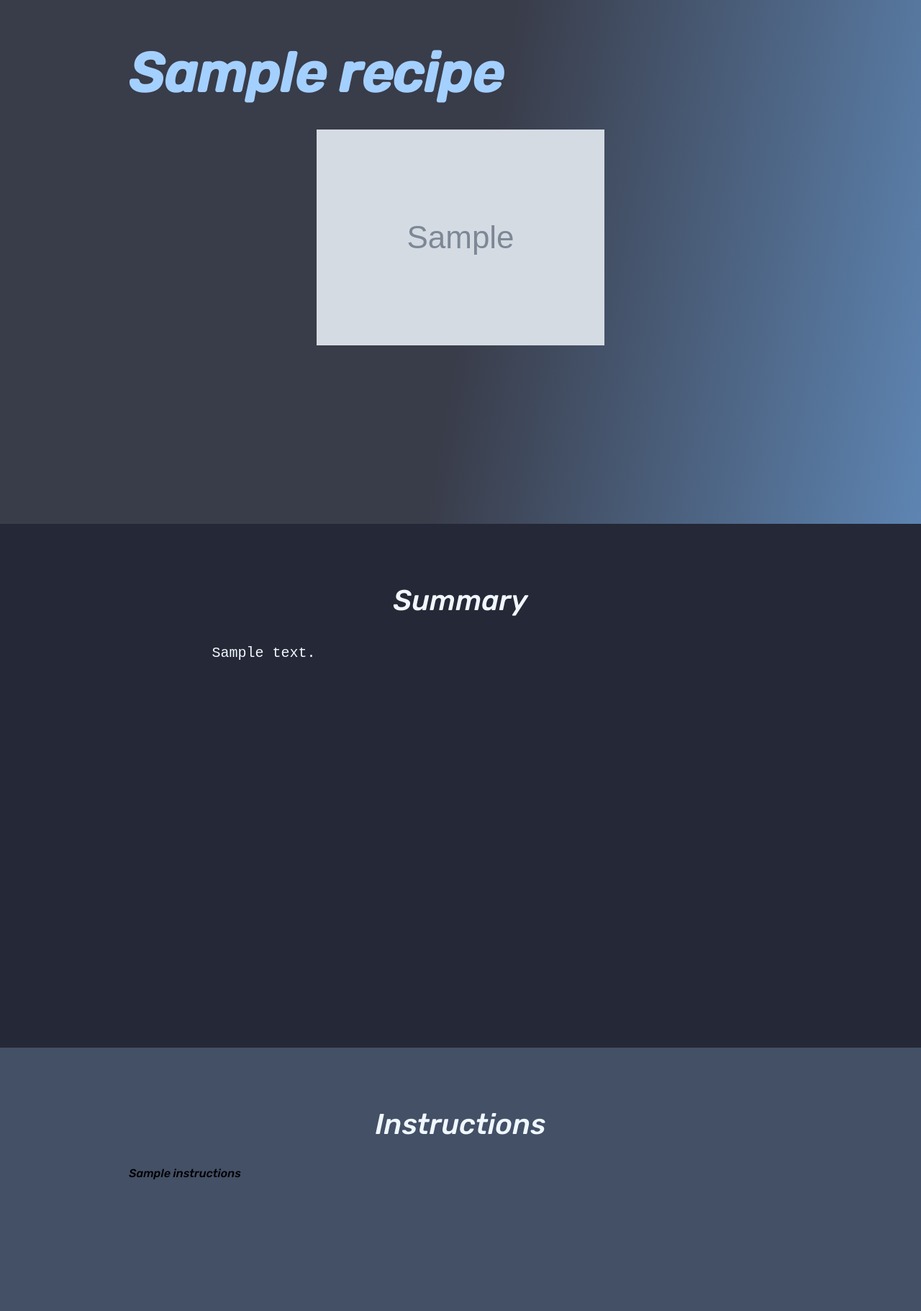
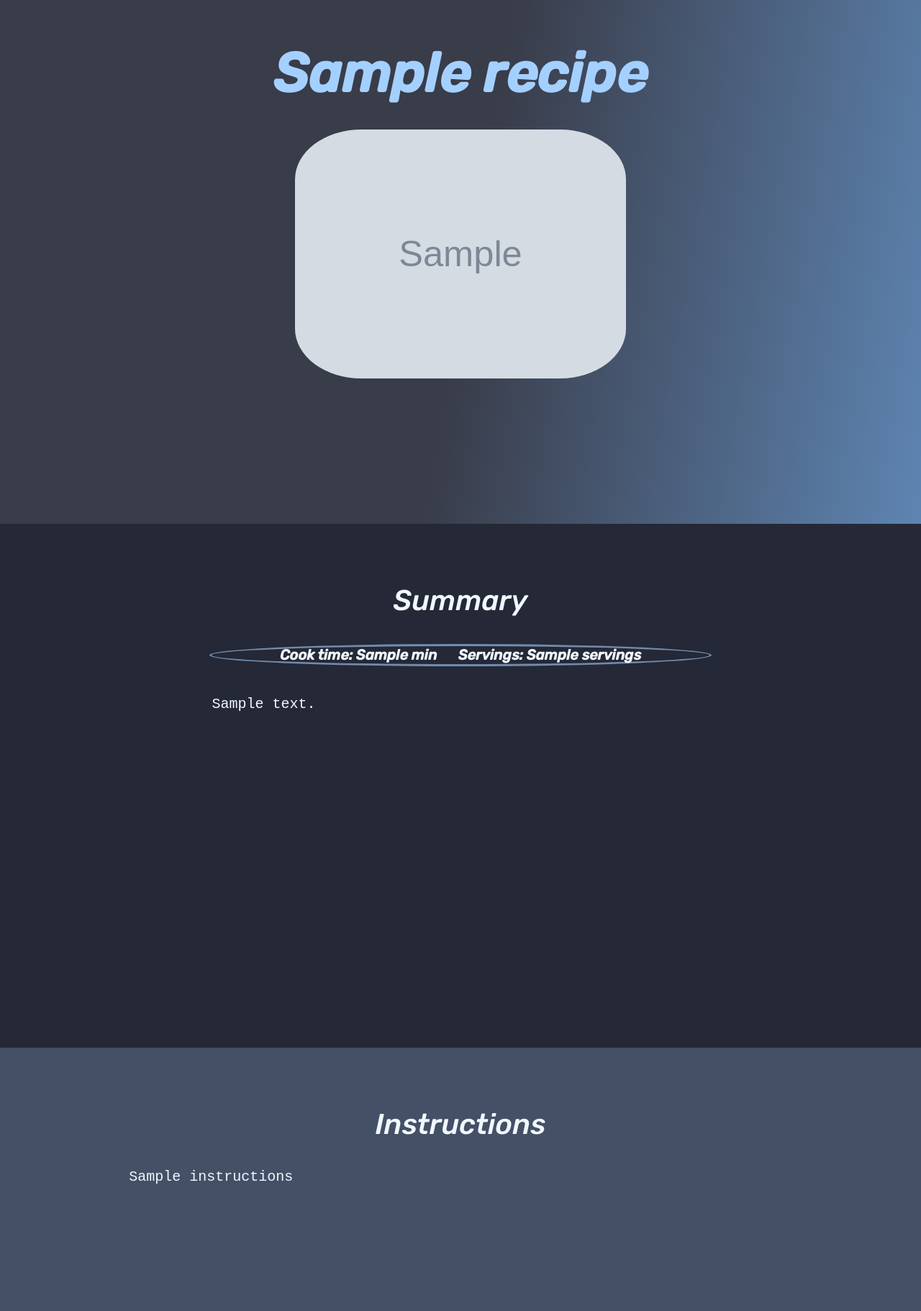
Before and after one commit to nada-mah/alx_capstone_project, a Flask app: template Project/templates/recipe.html in a window 1280 px wide. Shown: the part 98-1920 px from the top of the page at 72% size. Run offline with Flask 3, Linux system fonts and the light colour scheme; the template is opened without the code that fills it: most values are stand-ins (such as "Sample title", 1, 10 or a date in 2020); grey boxes marked "Sample" are stand-in pictures.

Commit message:
ADD cook time and servings

```diff
--- a/Project/static/CSS/recipe.css
+++ b/Project/static/CSS/recipe.css
@@ -18,13 +18,21 @@
     min-height: 600px;
 
 }
-.temp{
-    width: 50%;
-    height: 200px;
-    background-color: var(--color-darkerblue);
+.recipe img{
+    width: 40%;
+    border-radius: 20%;
 }
+.details{
+    width: 60%;
+    font-weight: 700;
+    text-align: center;
+    border: 3px solid #a4d0ff98;
+    border-radius: 50%;
+}
+
 h1{
     width: 80%;
+    text-align: center;
 }
 .Summary{
     background-color: var(--color-darkblue);
@@ -45,17 +53,17 @@ h1{
     flex-direction: column;
     width: 80%;
 }
-  .Instructions ol {
+.Instructions ol {
     list-style-type: decimal;
     font-size: 16px;
-  }
+}
 
-  .Instructions li {
+.Instructions li {
     color: aliceblue;
     font-family: 'Courier New', Courier, monospace;
     font-weight: 300;
     margin-bottom: 10px;
-  }
+}
   /*  */
 .Ingredients{
     background-color: var(--color-darkblue);
@@ -90,3 +98,11 @@ p{
     line-height: 25px;
     font-weight: 300;
 }
+span{
+    font-family: 'Courier New', Courier, monospace;
+    color: aliceblue;
+    font-size: 20px;
+    width: 60%;
+    line-height: 25px;
+    font-weight: 300;
+}
--- a/Project/templates/recipe.html
+++ b/Project/templates/recipe.html
@@ -9,10 +9,11 @@
 {% block content %}
     <section class="recipe block">
         <h1 class="rubik-semibold">{{recipe['title']}}</h1>
-        <img class="recipe-photo" src={{recipe.image}} alt="recipe photo">
+        <img  src={{recipe.image}} alt="recipe photo">
     </section>
     <section class="Summary block rubik-regular">
         <h2>Summary</h2>
+        <p class="details rubik-semibold ">Cook time: {{recipe['readyInMinutes']}} min &emsp; Servings: {{recipe['servings']}}</p>
         <p>{{recipe['summary']| safe}}</p>
     </section>
     <section class="Instructions block rubik-regular">
```
